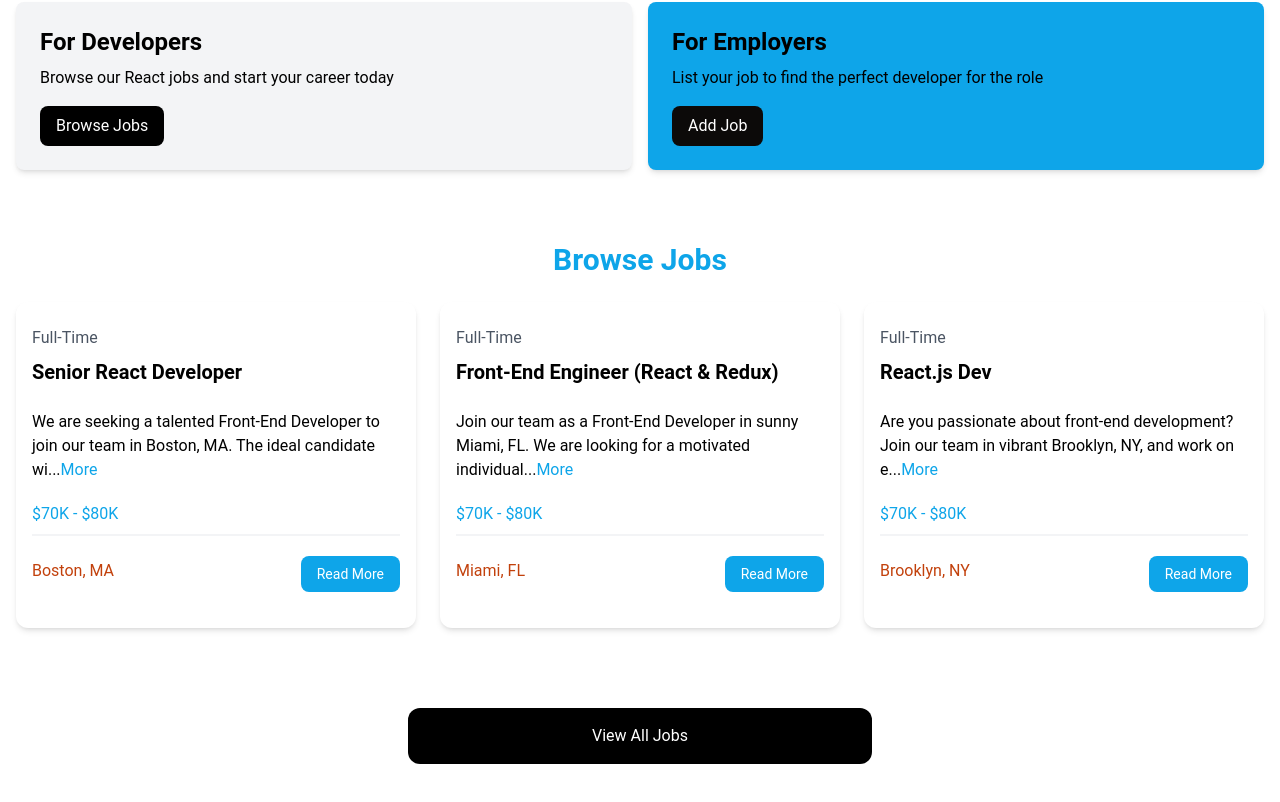
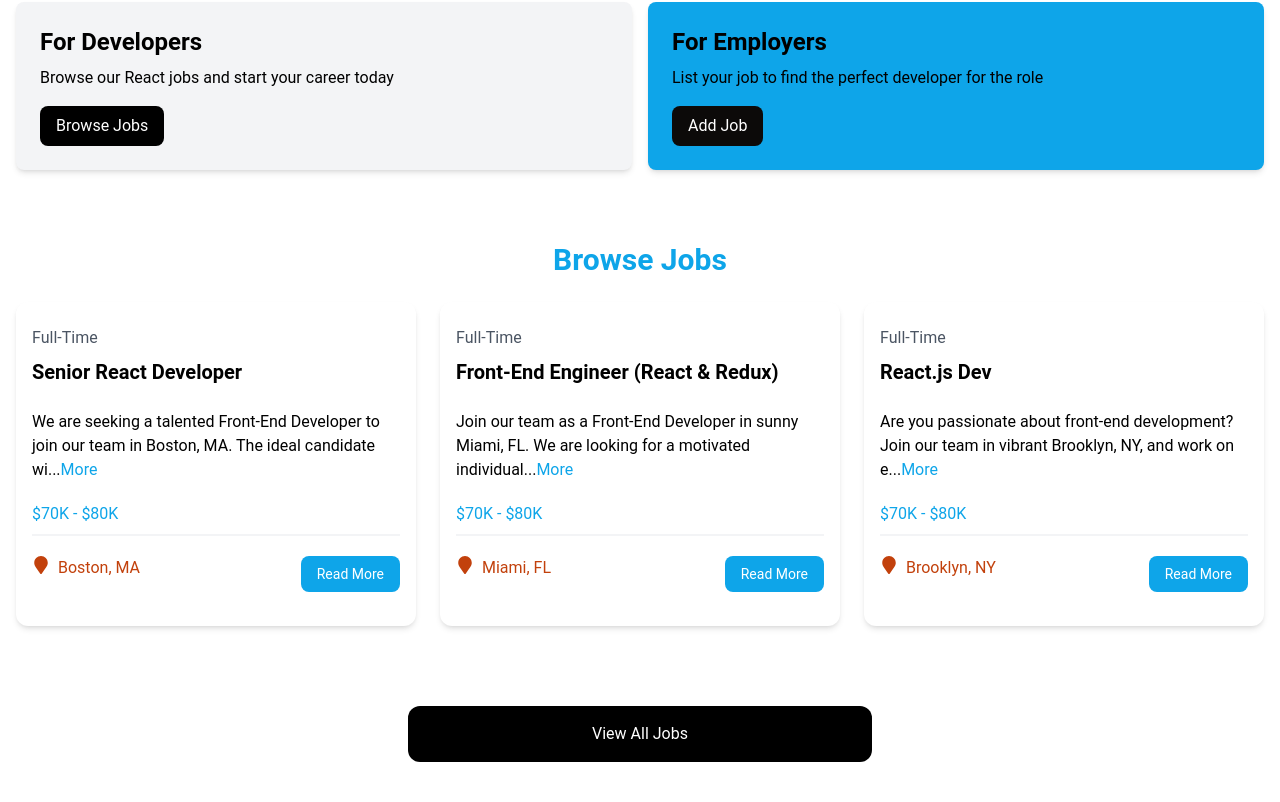
Before and after one commit to Lorenzo7991/training-jobs-app, a React (Vite) app: page / in a window 1280 px wide. Shown: the part 407-1209 px from the top of the page. Built offline with nearby package versions, Linux system fonts and the light colour scheme.

Commit message:
Add location icon to JobListing and refine description toggle functionality. Installed npm react routes package

```diff
--- a/package.json
+++ b/package.json
@@ -12,7 +12,8 @@
   "dependencies": {
     "react": "^18.3.1",
     "react-dom": "^18.3.1",
-    "react-icons": "^5.4.0"
+    "react-icons": "^5.4.0",
+    "react-router-dom": "^7.0.2"
   },
   "devDependencies": {
     "@eslint/js": "^9.17.0",
--- a/src/components/JobListing.jsx
+++ b/src/components/JobListing.jsx
@@ -1,5 +1,6 @@
 import React from 'react'
 import { useState } from 'react';
+import {FaMapMarker} from 'react-icons/fa';
 
 const JobListing = ({ id, type, title, description, salary, location }) => {
     const [showFullDescription, setShowFullDescription] = useState(false);
@@ -27,7 +28,7 @@ const JobListing = ({ id, type, title, description, salary, location }) => {
                     <div className="border border-gray-100 mb-5"></div>
                     <div className="flex flex-col lg:flex-row justify-between mb-4">
                         <div className="text-orange-700 mb-3">
-                            <i className="fa-solid fa-location-dot text-lg"></i>
+                            <FaMapMarker className="inline-block text-lg mb-2 mr-2" />
                             {location}
                         </div>
                         <a href={`job/${id}`} className="h-[36px] bg-sky-500 hover:bg-sky-600 text-white px-4 py-2 rounded-lg text-center text-sm">
```
Also changed, not shown: 1 other file (tests, documents, lock files or other folders).
